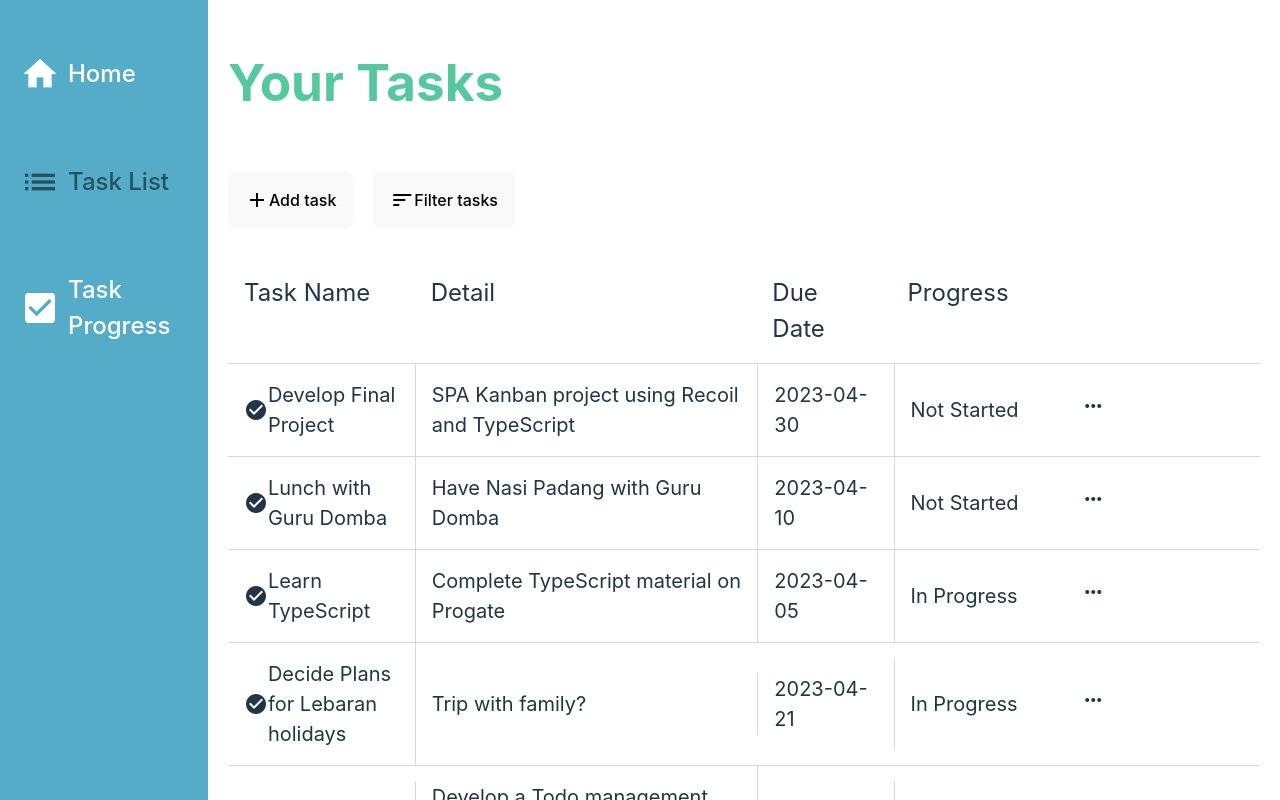
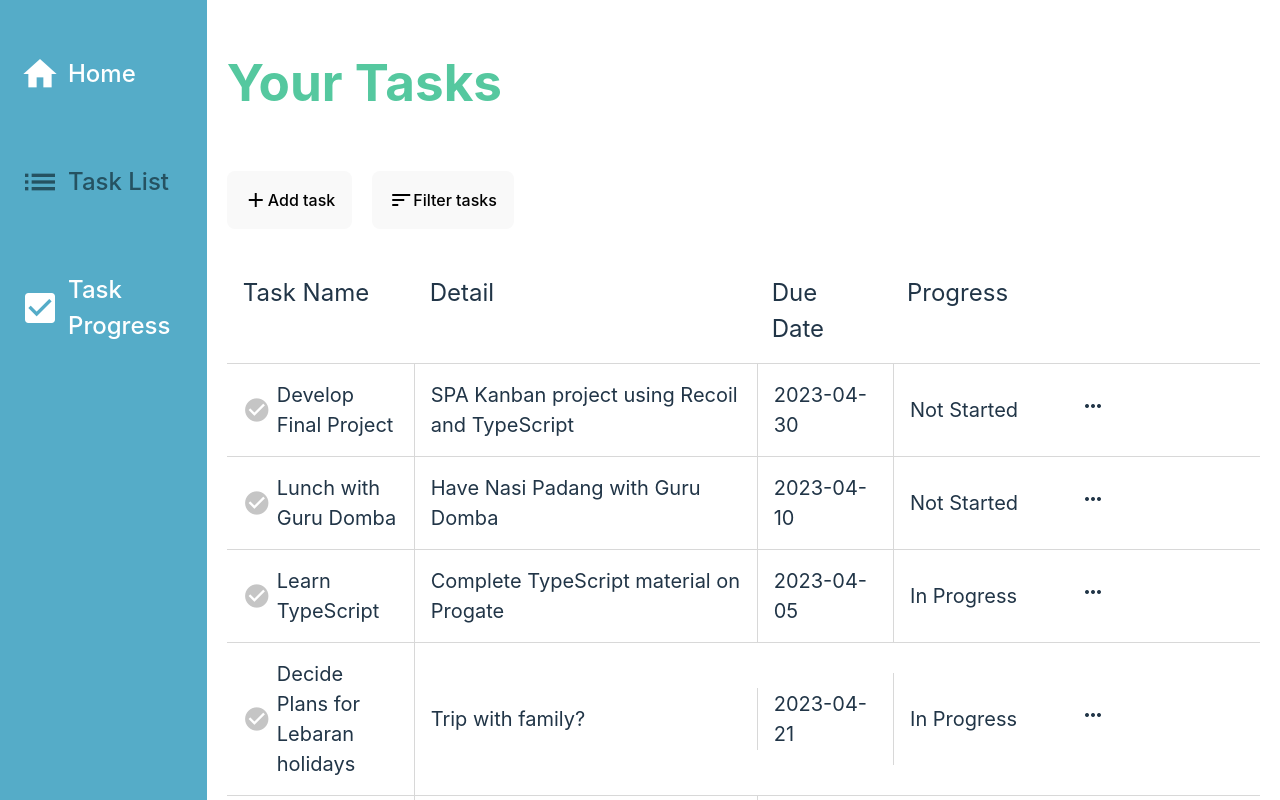
Before and after one commit to sinau-reactnative/sparman, a React (Vite) app: page /task-list in a window 1280 px wide. Shown: the top 800 px of the page. Built offline with nearby package versions, Linux system fonts and the light colour scheme.

Commit message:
Develop complete feature

```diff
--- a/src/features/components/TaskList/TaskListItem.tsx
+++ b/src/features/components/TaskList/TaskListItem.tsx
@@ -4,9 +4,26 @@
   TASK_PROGRESS_STATUS,
   TASK_PROGRESS_ID,
 } from '../../../constants/app'
+import { useRecoilState } from 'recoil'  // Ditambahkan
+import { tasksState } from '../../TaskAtoms'  // Ditambahkan
 
 interface TaskListItemProps {
   task: Task
+}
+
+const getIconStyle = (progressOrder: number): React.CSSProperties => {
+  const color: '#55C89F' | '#C5C5C5' =
+    progressOrder === TASK_PROGRESS_ID.COMPLETED ? '#55C89F' : '#C5C5C5'
+
+  const cursor: 'default' | 'pointer' =
+    progressOrder === TASK_PROGRESS_ID.COMPLETED ? 'default' : 'pointer'
+
+  return {
+    color,
+    cursor,
+    fontSize: '28px',
+    marginRight: '6px',
+  }
 }
 
 const getProgressCategory = (progressOrder: number): string => {
@@ -25,10 +42,26 @@
 }
 
 const TaskListItem = ({ task }: TaskListItemProps): JSX.Element => {
+  const [tasks, setTasks] = useRecoilState<Task[]>(tasksState)
+  const completeTask = (taskId: number): void => {
+    const updatedTasks: Task[] = tasks.map((task) =>
+      task.id === taskId
+        ? { ...task, progressOrder: TASK_PROGRESS_ID.COMPLETED }
+        : task,
+    )
+    setTasks(updatedTasks)
+  }
+
   return (
     <div style={styles.tableBody}>
       <div style={styles.tableBodyTaskTitle}>
-        <span className="material-icons">check_circle</span>
+        <span
+        className="material-icons"
+        style={getIconStyle(task.progressOrder)}
+        onClick={(): void => {
+          completeTask(task.id) // Ditambahkan
+        }}
+        >check_circle</span>
         {task.title}
       </div>
       <div style={styles.tableBodyDetail}>{task.detail}</div>
--- a/src/features/components/TaskProgress/TaskCard.tsx
+++ b/src/features/components/TaskProgress/TaskCard.tsx
@@ -1,9 +1,26 @@
 import React from 'react'
 import type { Task, CSSProperties } from '../../../types'
 import {TASK_PROGRESS_ID} from '../../../constants/app'
+import { useRecoilState } from 'recoil'  // Ditambahkan
+import { tasksState } from '../../TaskAtoms'  // Ditambahkan
+
 
 interface TaskCardProps {
   task: Task
+}
+
+const getIconStyle = (progressOrder: number): React.CSSProperties => {
+  const color: '#55C89F' | '#C5C5C5' =
+    progressOrder === TASK_PROGRESS_ID.COMPLETED ? '#55C89F' : '#C5C5C5'
+
+  const cursor: 'default' | 'pointer' =
+    progressOrder === TASK_PROGRESS_ID.COMPLETED ? 'default' : 'pointer'
+
+  return {
+    color,
+    cursor,
+    fontSize: '28px',
+  }
 }
 
 const getArrowPositionStyle = (progressOrder: number): React.CSSProperties => {
@@ -18,10 +35,26 @@
 }
 
 const TaskCard = ({ task }: TaskCardProps): JSX.Element => {
+  const [tasks, setTasks] = useRecoilState<Task[]>(tasksState)
+  const completeTask = (taskId: number): void => {
+    const updatedTasks: Task[] = tasks.map((task) =>
+      task.id === taskId
+        ? { ...task, progressOrder: TASK_PROGRESS_ID.COMPLETED }
+        : task,
+    )
+    setTasks(updatedTasks)
+  }
+
   return (
     <div style={styles.taskCard}>
       <div style={styles.taskIcons}>
-        <div className="material-icons">check_circle</div>
+        <div
+        className="material-icons"
+        style={getIconStyle(task.progressOrder)}
+        onClick={(): void => {
+          completeTask(task.id) // Ditambahkan
+        }}
+        >check_circle</div>
         <div className="material-icons" style={styles.menuIcon}>
           more_vert
         </div>
```
